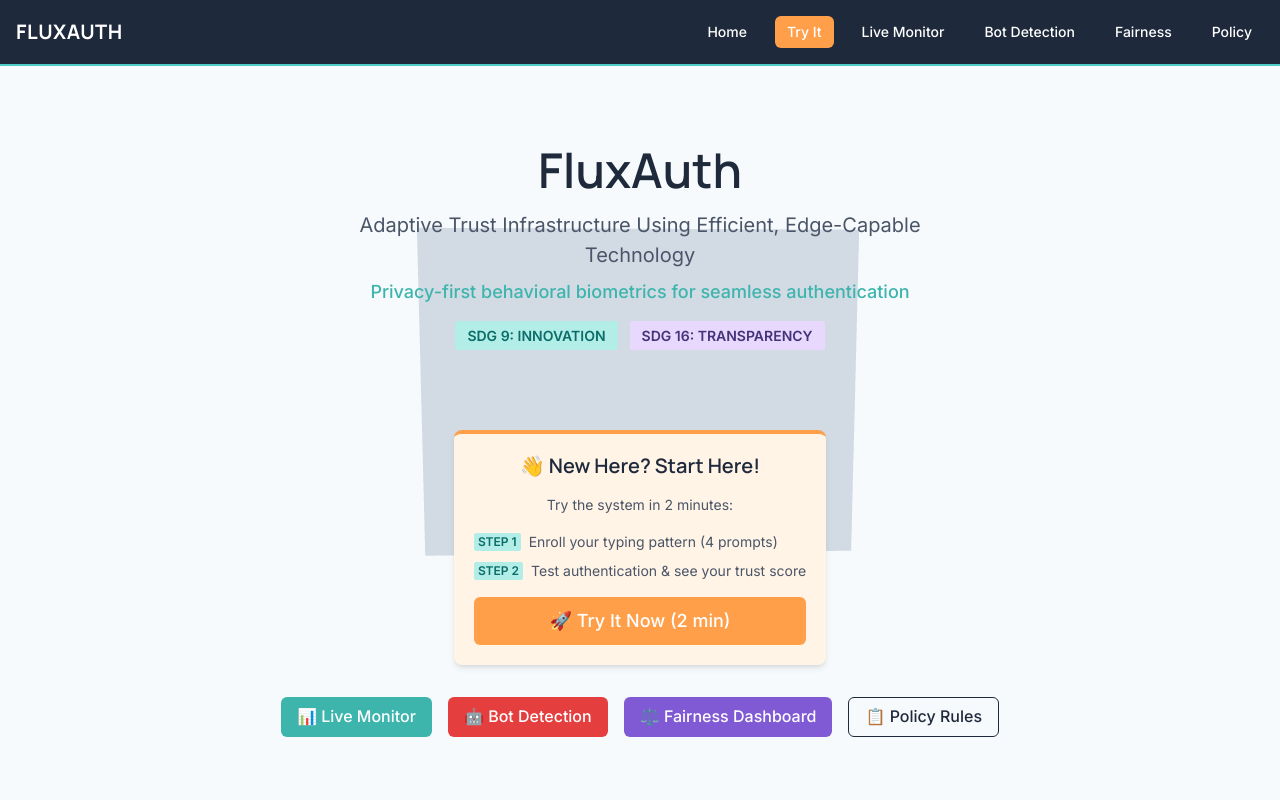
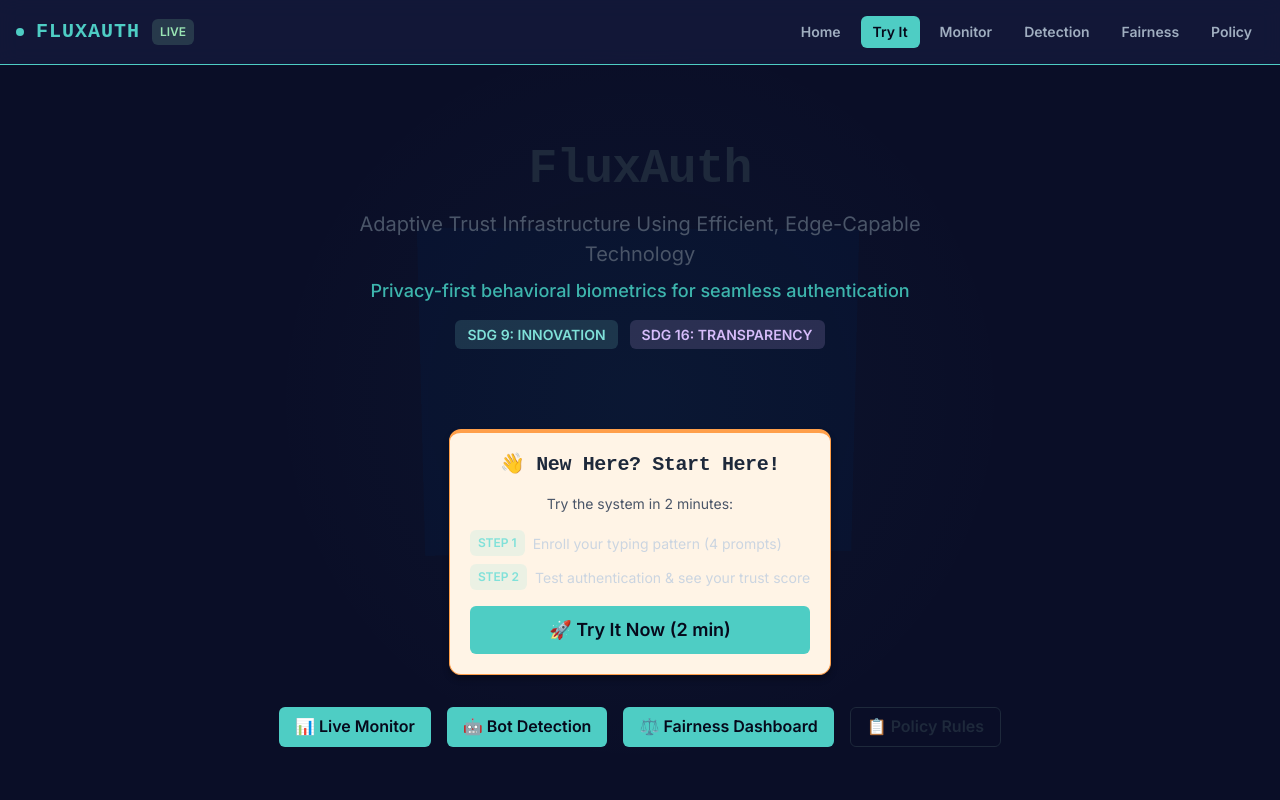
Before and after one commit to vexe-l/fluxauth, a React (Vite) app in the folder frontend/: page / in a window 1280 px wide. Shown: the top 800 px of the page. Built offline with nearby package versions, Linux system fonts and the light colour scheme.

Commit message:
Remove excessive SDG mentions and AI branding, focus on security tool

```diff
--- a/frontend/src/App.tsx
+++ b/frontend/src/App.tsx
@@ -1,5 +1,5 @@
 import { BrowserRouter, Routes, Route, Link } from 'react-router-dom';
-import { Box, Container, Flex, Heading, Button, HStack } from '@chakra-ui/react';
+import { Box, Container, Flex, Heading, Button, HStack, Badge } from '@chakra-ui/react';
 import HomePage from './pages/HomePage';
 import LiveMonitorPage from './pages/LiveMonitorPage';
 import EnrollPage from './pages/EnrollPage';
@@ -18,29 +18,48 @@ function App() {
 
                 <Box position="relative" zIndex={1}>
                     {/* Navigation */}
-                    <Box bg="navy.500" borderBottom="2px" borderColor="brand.400" py={4}>
+                    <Box
+                        bg="rgba(21, 27, 61, 0.8)"
+                        backdropFilter="blur(10px)"
+                        borderBottom="1px"
+                        borderColor="brand.400"
+                        py={4}
+                        position="sticky"
+                        top={0}
+                        zIndex={100}
+                    >
                         <Container maxW="container.xl">
                             <Flex justify="space-between" align="center">
-                                <Heading size="md" color="white" fontWeight="bold" letterSpacing="wide">
-                                    FLUXAUTH
-                                </Heading>
-                                <HStack spacing={4}>
-                                    <Button as={Link} to="/" variant="ghost" size="sm" color="white" _hover={{ bg: 'brand.400', color: 'navy.500' }}>
+                                <HStack spacing={3}>
+                                    <Box
+                                        w="8px"
+                                        h="8px"
+                                        bg="brand.400"
+                                        borderRadius="full"
+                                        animation="pulse 2s infinite"
+                                    />
+                                    <Heading size="md" color="brand.400" fontWeight="bold" letterSpacing="wider">
+                                        FLUXAUTH
+                                    </Heading>
+                                    <Badge colorScheme="green" fontSize="xs">LIVE</Badge>
+                                </HStack>
+                                <HStack spacing={2}>
+                                    <Button as={Link} to="/" variant="ghost" size="sm">
                                         Home
                                     </Button>
-                                    <Button as={Link} to="/enroll" colorScheme="accent" size="sm">
+                                    <Button as={Link} to="/enroll" colorScheme="brand" size="sm">
                                         Try It
                                     </Button>
-                                    <Button as={Link} to="/live-monitor" variant="ghost" size="sm" color="white" _hover={{ bg: 'brand.400', color: 'navy.500' }}>
-                                        Live Monitor
+                                    <Button as={Link} to="/live-monitor" variant="ghost" size="sm">
+                                        Monitor
                                     </Button>
-                                    <Button as={Link} to="/dashboard" variant="ghost" size="sm" color="white" _hover={{ bg: 'brand.400', color: 'navy.500' }}>
-                                        Bot Detection
+                                    <Button as={Link} to="/dashboard" variant="ghost" size="sm">
+                                        Detection
                                     </Button>
-                                    <Button as={Link} to="/transparency" variant="ghost" size="sm" color="white" _hover={{ bg: 'brand.400', color: 'navy.500' }}>
+                                    <Button as={Link} to="/transparency" variant="ghost" size="sm">
                                         Fairness
                                     </Button>
-                                    <Button as={Link} to="/policy" variant="ghost" size="sm" color="white" _hover={{ bg: 'brand.400', color: 'navy.500' }}>
+                                    <Button as={Link} to="/policy" variant="ghost" size="sm">
                                         Policy
                                     </Button>
                                 </HStack>
--- a/frontend/src/main.tsx
+++ b/frontend/src/main.tsx
@@ -5,11 +5,11 @@ import App from './App';
 
 const theme = extendTheme({
     config: {
-        initialColorMode: 'light',
+        initialColorMode: 'dark',
         useSystemColorMode: false
     },
     fonts: {
-        heading: "'Manrope', sans-serif",
+        heading: "'JetBrains Mono', 'Fira Code', monospace",
         body: "'Inter', system-ui, sans-serif"
     },
     colors: {
@@ -18,7 +18,7 @@ const theme = extendTheme({
             100: '#B3EDE8',
             200: '#80E1D9',
             300: '#4DD5CA',
-            400: '#4ECDC4', // Cyan from logo
+            400: '#4ECDC4',
             500: '#3DB5AD',
             600: '#2C9D96',
             700: '#1B857F',
@@ -31,7 +31,7 @@ const theme = extendTheme({
             200: '#FFCC80',
             300: '#FFB84D',
             400: '#FFA41A',
-            500: '#FF9F4A', // Orange from logo
+            500: '#FF9F4A',
             600: '#E68A35',
             700: '#CC7520',
             800: '#B3600B',
@@ -43,49 +43,105 @@ const theme = extendTheme({
             200: '#A2AAB5',
             300: '#7F8A99',
             400: '#5C6A7D',
-            500: '#1E293B', // Dark navy from logo text
+            500: '#1E293B',
             600: '#182133',
             700: '#12192B',
             800: '#0C1123',
             900: '#06091B'
+        },
+        cyber: {
+            bg: '#0a0e27',
+            surface: '#151b3d',
+            border: '#1e2749',
+            text: '#e2e8f0',
+            muted: '#64748b'
         }
     },
     styles: {
-        global: (props: any) => ({
+        global: {
             body: {
-                bg: props.colorMode === 'dark' ? 'gray.900' : 'gray.50',
-                color: props.colorMode === 'dark' ? 'gray.100' : 'gray.800'
+                bg: '#0a0e27',
+                color: '#e2e8f0',
+                backgroundImage: 'radial-gradient(circle at 50% 50%, rgba(78, 205, 196, 0.03) 0%, transparent 50%)',
+                backgroundAttachment: 'fixed'
+            },
+            '*::selection': {
+                bg: 'brand.400',
+                color: 'navy.900'
             }
-        })
+        }
     },
     components: {
         Heading: {
-            baseStyle: (props: any) => ({
-                fontFamily: "'Manrope', sans-serif",
-                fontWeight: 600,
-                color: props.colorMode === 'dark' ? 'white' : 'gray.800'
-            })
+            baseStyle: {
+                fontFamily: "'JetBrains Mono', 'Fira Code', monospace",
+                fontWeight: 700,
+                color: 'white',
+                letterSpacing: '-0.02em'
+            }
         },
         Text: {
-            baseStyle: (props: any) => ({
-                fontFamily: "'Inter', system-ui, sans-serif",
-                color: props.colorMode === 'dark' ? 'gray.300' : 'gray.600'
-            })
+            baseStyle: {
+                color: '#cbd5e1'
+            }
         },
         Button: {
             baseStyle: {
-                fontFamily: "'Inter', system-ui, sans-serif",
-                fontWeight: 500
+                fontWeight: 600,
+                borderRadius: 'md',
+                transition: 'all 0.2s'
+            },
+            variants: {
+                solid: {
+                    bg: 'brand.400',
+                    color: 'navy.900',
+                    _hover: {
+                        bg: 'brand.300',
+                        transform: 'translateY(-2px)',
+                        boxShadow: '0 0 20px rgba(78, 205, 196, 0.4)'
+                    }
+                },
+                outline: {
+                    borderColor: 'brand.400',
+                    color: 'brand.400',
+                    _hover: {
+                        bg: 'rgba(78, 205, 196, 0.1)',
+                        transform: 'translateY(-2px)'
+                    }
+                },
+                ghost: {
+                    color: 'gray.400',
+                    _hover: {
+                        bg: 'rgba(78, 205, 196, 0.1)',
+                        color: 'brand.400'
+                    }
+                }
             }
         },
         Card: {
-            baseStyle: (props: any) => ({
+            baseStyle: {
                 container: {
-                    bg: props.colorMode === 'dark' ? 'gray.800' : 'white',
-                    borderRadius: 'lg',
-                    boxShadow: props.colorMode === 'dark' ? 'dark-lg' : 'md'
+                    bg: '#151b3d',
+                    borderRadius: 'xl',
+                    border: '1px solid',
+                    borderColor: '#1e2749',
+                    boxShadow: '0 4px 6px rgba(0, 0, 0, 0.3)',
+                    transition: 'all 0.2s',
+                    _hover: {
+                        borderColor: 'brand.400',
+                        boxShadow: '0 0 20px rgba(78, 205, 196, 0.2)'
+                    }
                 }
-            })
+            }
+        },
+        Badge: {
+            baseStyle: {
+                fontWeight: 600,
+                fontSize: 'xs',
+                px: 2,
+                py: 1,
+                borderRadius: 'md'
+            }
         }
     }
 });
```
